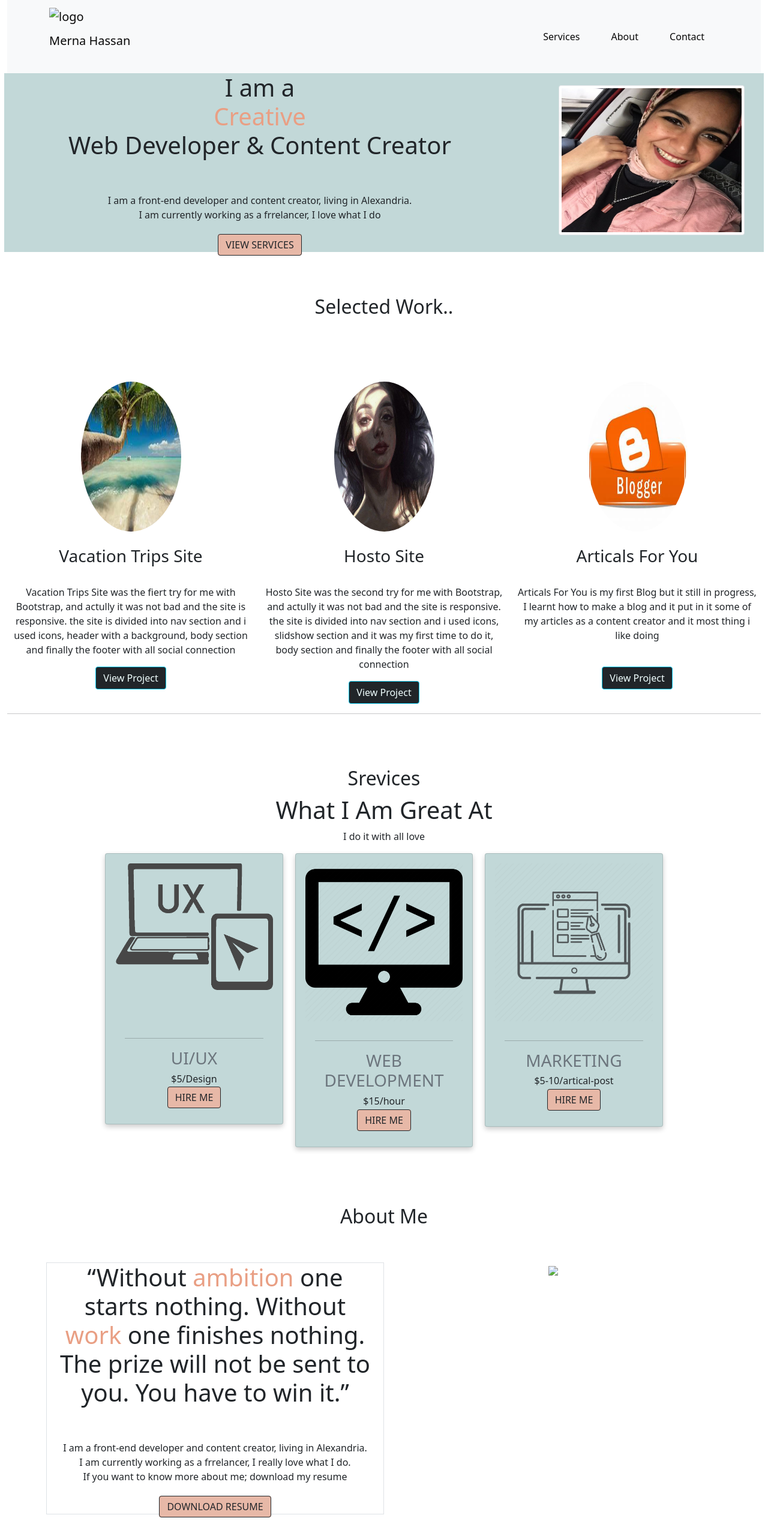
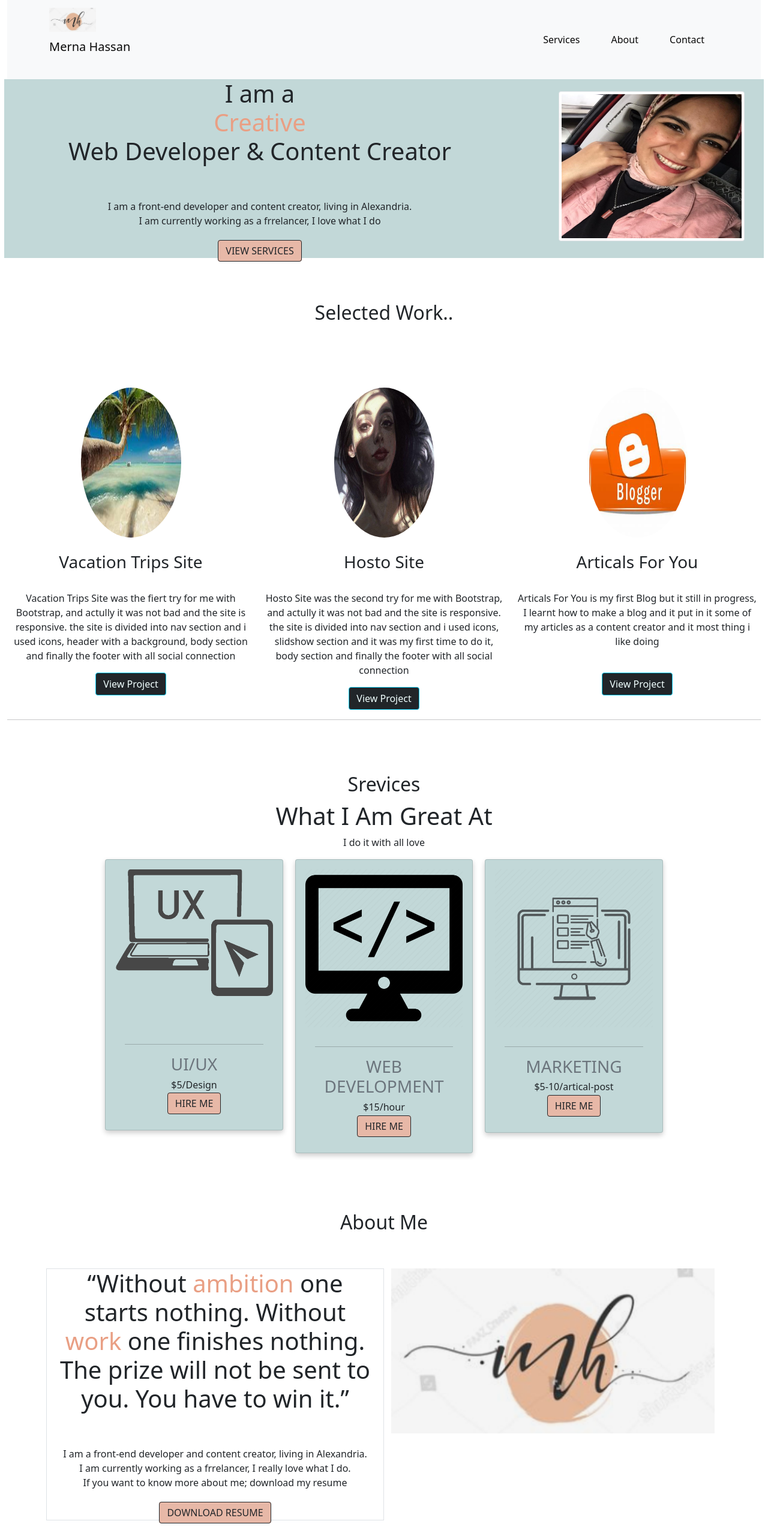
Before and after one commit to mernahassanmo/MyPortfolio, a plain HTML site: page index.html in a window 1280 px wide. Shown: the top 2560 px of the page at 60% size. Drawn offline with nearby package versions, Linux system fonts and the light colour scheme.

Commit message:
Update index.html

```diff
--- a/index.html
+++ b/index.html
@@ -20,7 +20,7 @@
         <nav class="navbar navbar-inverse navbar-fixed-top bg-light" id="navbar">
             <div class="container">
                 <div class="navbar-header">
-                    <img class="navbar-brand" src="./Resources/logo.PNG" alt="logo"></img>
+                    <img class="navbar-brand" src="./Assets/logo.PNG" alt="logo"></img>
                     <p class="navbar-brand">Merna Hassan</p>
                 </div>
                 <div class="nav-item">
@@ -174,7 +174,7 @@
                     <a href="./Assets/Merna Hassan Mohamed-CV-.docx" class="btn btn-outline-dark text-uppercase"
                         download>Download Resume</a>
                 </div>
-                <div class=" col-md-6"><img src="./Resources/logo.PNG" style="width: 100%;"></div>
+                <div class=" col-md-6"><img src="./Assets/logo.PNG" style="width: 100%;"></div>
 
             </div>
         </div>
```
